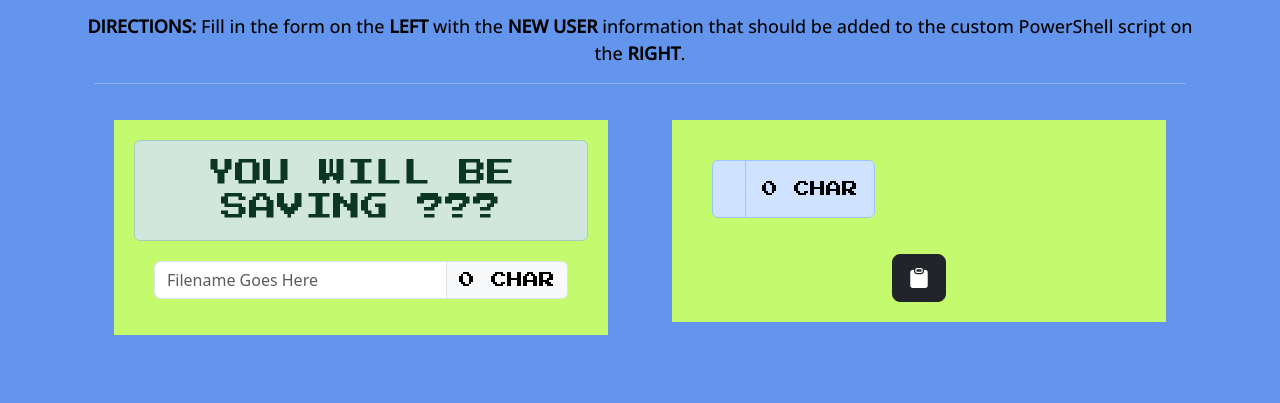
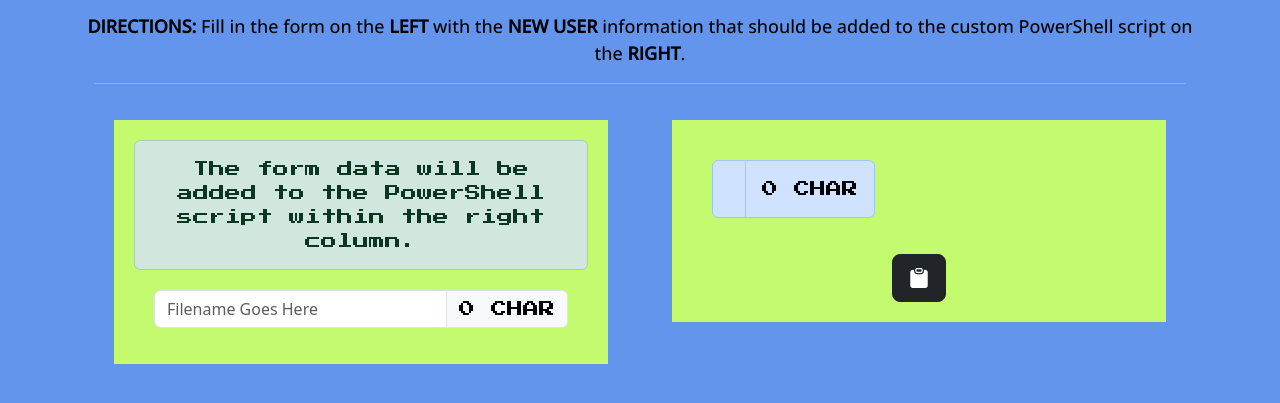
Before and after one commit to ak89mkii/c3-form-app, a website: page index.html in a window 1280 px wide. Shown: the part 223-626 px from the top of the page. Drawn offline with nearby package versions, Linux system fonts and the light colour scheme.

Commit message:
Added column 1 message.

```diff
--- a/halo/test.js
+++ b/halo/test.js
@@ -88,7 +88,7 @@
 }
 
 function displayMessage(saveAdd) {
-    diffCountMsg.textContent = saveAdd + " CHAR SAVED!";
+    diffCountMsg.textContent =' When finished, press the "Copy to Clipboard" button underneath the modified script!';
 }
 
 // // TESTING!
--- a/index.html
+++ b/index.html
@@ -34,9 +34,9 @@
 
                         <!-- COLUMN 01: Form -->
                         <!-- <div class="input-group" id="diffCounter"> -->
-                            <h3 class="alert alert-success" role="alert" id="diffCounter">
-                                YOU WILL BE SAVING ???
-                            </h3>
+                            <p class="alert alert-success" role="alert" id="diffCounter">
+                                The form data will be added to the PowerShell script within the right column.
+                            </p>
                         <!-- </div> -->
 
                         <!-- Input section of old filename. -->
```
